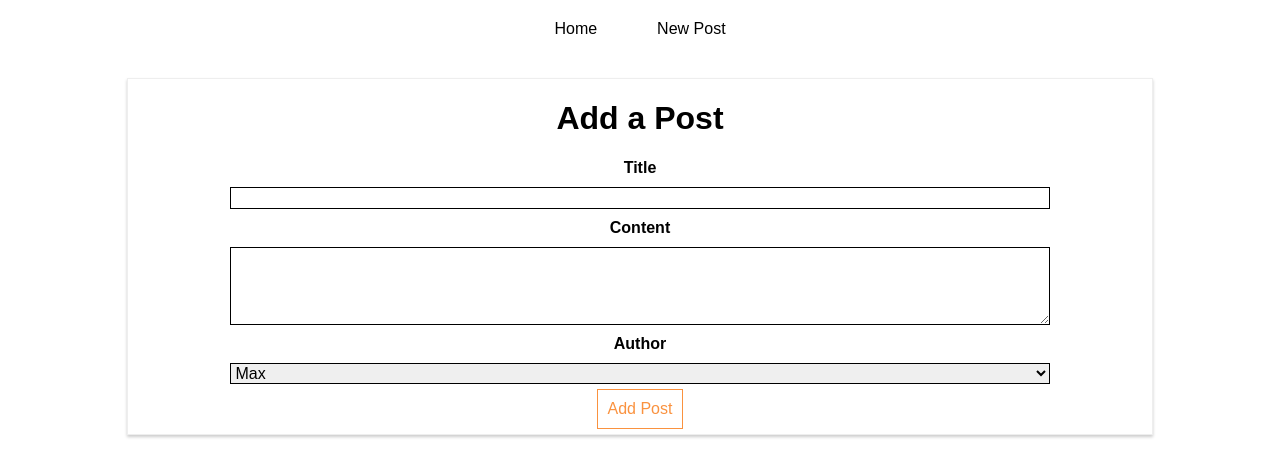
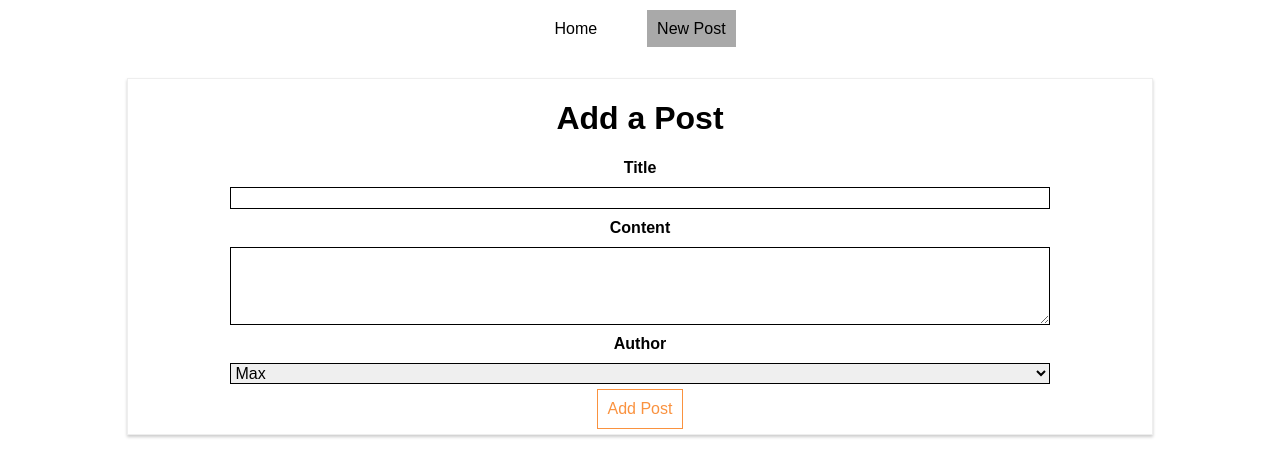
Before and after one commit to YashasaveeKesarwani99/react-blogPost, a React (Create React App) app: page /new-post in a window 1280 px wide. Shown: the top 476 px of the page. Built offline with nearby package versions, Linux system fonts and the light colour scheme.

Commit message:
styling active class

```diff
--- a/src/containers/Blog/Blog.css
+++ b/src/containers/Blog/Blog.css
@@ -23,6 +23,7 @@
 .Blog li {
   margin: 20px;
 }
-.Blog a:hover {
+.Blog a:hover,
+.Blog .active {
   background-color: darkgray;
 }
--- a/src/containers/Blog/Blog.js
+++ b/src/containers/Blog/Blog.js
@@ -1,7 +1,7 @@
 import React, { Component } from "react";
 
 import "./Blog.css";
-import { Route, Link } from "react-router-dom";
+import { Route, NavLink } from "react-router-dom";
 import Posts from "../Blog/Posts/Posts";
 import NewPost from "../Blog/Newpost/NewPost";
 class Blog extends Component {
@@ -12,10 +12,12 @@
           <nav>
             <ul>
               <li>
-                <Link to="/">Home</Link>
+                <NavLink exact to="/">
+                  Home
+                </NavLink>
               </li>
               <li>
-                <Link to="/new-post">New Post</Link>
+                <NavLink to="/new-post">New Post</NavLink>
               </li>
             </ul>
           </nav>
```
